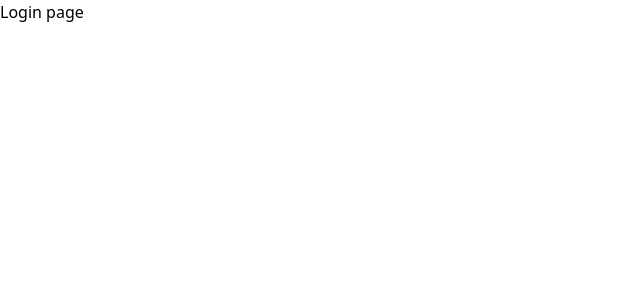
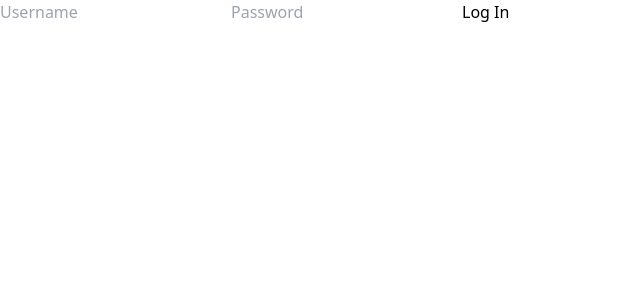
Before and after one commit to aleksandresher/create-react-app-1, a Next.js app in the folder next-app2/: page /login in a window 1280 px wide. Shown: the top 300 px of the page, without its empty margins (0-640 px from the left). Built offline with nearby package versions, Linux system fonts and the light colour scheme.

Commit message:
part of middleware and login done

```diff
--- a/next-app2/src/app/(dashboard)/contact/page.jsx
+++ b/next-app2/src/app/(dashboard)/contact/page.jsx
@@ -42,7 +42,7 @@ export default function Contact() {
               type="text"
               id="email"
               placeholder="random@gmail.com"
-              className="h-10 p-2 border text-sm text-gray-900  border-gray-300 rounded-lg bg-gray-50 placeholder-gray-700 focus:border-green-600 outline-none p-1"
+              className="h-10  border text-sm text-gray-900  border-gray-300 rounded-lg bg-gray-50 placeholder-gray-700 focus:border-green-600 outline-none p-1"
             />
           </span>
           <span className="flex flex-col gap-1 ">
--- /dev/null
+++ b/next-app2/src/app/actions.js
@@ -0,0 +1,30 @@
+"use server";
+import { cookies } from "next/headers";
+import { redirect } from "next/navigation";
+export async function loginUser(user) {
+  try {
+    const response = await fetch("https://dummyjson.com/auth/login", {
+      method: "POST",
+      headers: { "Content-Type": "application/json" },
+      body: JSON.stringify({
+        username: "kminchelle",
+        password: "0lelplR",
+      }),
+    });
+    const data = await response.json();
+
+    if (data.token) {
+      cookies().set("auth", data.token);
+      redirect("/");
+    }
+
+    return data; // Return the response data
+  } catch (error) {
+    console.error("Login failed:", error);
+    throw error;
+  }
+}
+
+export async function logout() {
+  cookies().delete("auth");
+}
--- a/next-app2/src/app/login/page.jsx
+++ b/next-app2/src/app/login/page.jsx
@@ -1,3 +1,10 @@
+import { cookies } from "next/headers";
+import LoginForm from "@/components/login/Login";
+
 export default function Login() {
-  return <h1>Login page</h1>;
+  return (
+    <section>
+      <LoginForm />
+    </section>
+  );
 }
--- /dev/null
+++ b/next-app2/src/components/login/Login.jsx
@@ -0,0 +1,36 @@
+"use client";
+import { useState } from "react";
+import { loginUser } from "@/app/actions";
+
+export default function LoginForm() {
+  const [user, setUser] = useState({ username: "", password: "" });
+
+  const handleChange = (e) => {
+    const { name, value } = e.target;
+    setUser((prevUser) => ({
+      ...prevUser,
+      [name]: value,
+    }));
+  };
+
+  const updatedWithUser = loginUser.bind(user);
+  return (
+    <form action={loginUser}>
+      <input
+        type="text"
+        placeholder="Username"
+        name="username"
+        value={user.username}
+        onChange={handleChange}
+      />
+      <input
+        type="password"
+        placeholder="Password"
+        name="password"
+        value={user.password}
+        onChange={handleChange}
+      />
+      <button type="submit">Log In</button>
+    </form>
+  );
+}
--- /dev/null
+++ b/next-app2/src/components/logout/LogOut.jsx
@@ -0,0 +1,5 @@
+import { logout } from "@/app/actions";
+
+export default function LogOut() {
+  return <button onClick={() => logout()}>Log out</button>;
+}
--- a/next-app2/src/components/nav/Navbar.jsx
+++ b/next-app2/src/components/nav/Navbar.jsx
@@ -2,6 +2,7 @@
 import Link from "next/link";
 import Image from "next/image";
 import { usePathname } from "next/navigation";
+import LogOut from "../logout/LogOut";
 
 const NavBar = () => {
   const pathname = usePathname();
@@ -91,6 +92,9 @@ const NavBar = () => {
               />
             </Link>
           </li>
+          <li>
+            <LogOut />
+          </li>
         </ul>
       </nav>
     </header>
```
Also changed, not shown: next-app2/src/middleware.js (added, +16 -0 lines).
